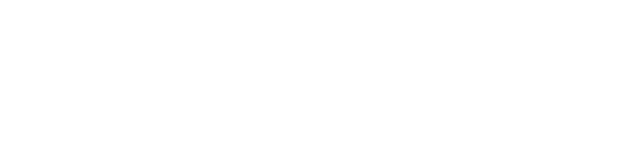
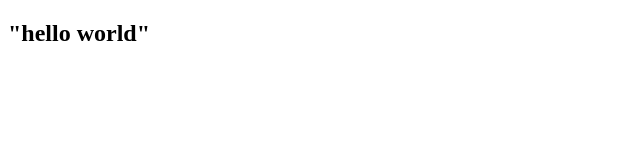
Before and after one commit to sprstest/sprs.github.io, a plain HTML site: page index.html in a window 1280 px wide. Shown: the whole page, without its empty margins (0-640 px from the left). Drawn offline with nearby package versions, Linux system fonts and the light colour scheme.

Commit message:
Update index.html

```diff
--- a/index.html
+++ b/index.html
@@ -15,6 +15,7 @@
     <script src="jquery-3.6.0.min.js"></script> </script>
 </head>
 <div>
+    <h2>"hello world"</h2>
     <span id="message" class="alert alert-success"></span>
 </div>
 <body>
```
